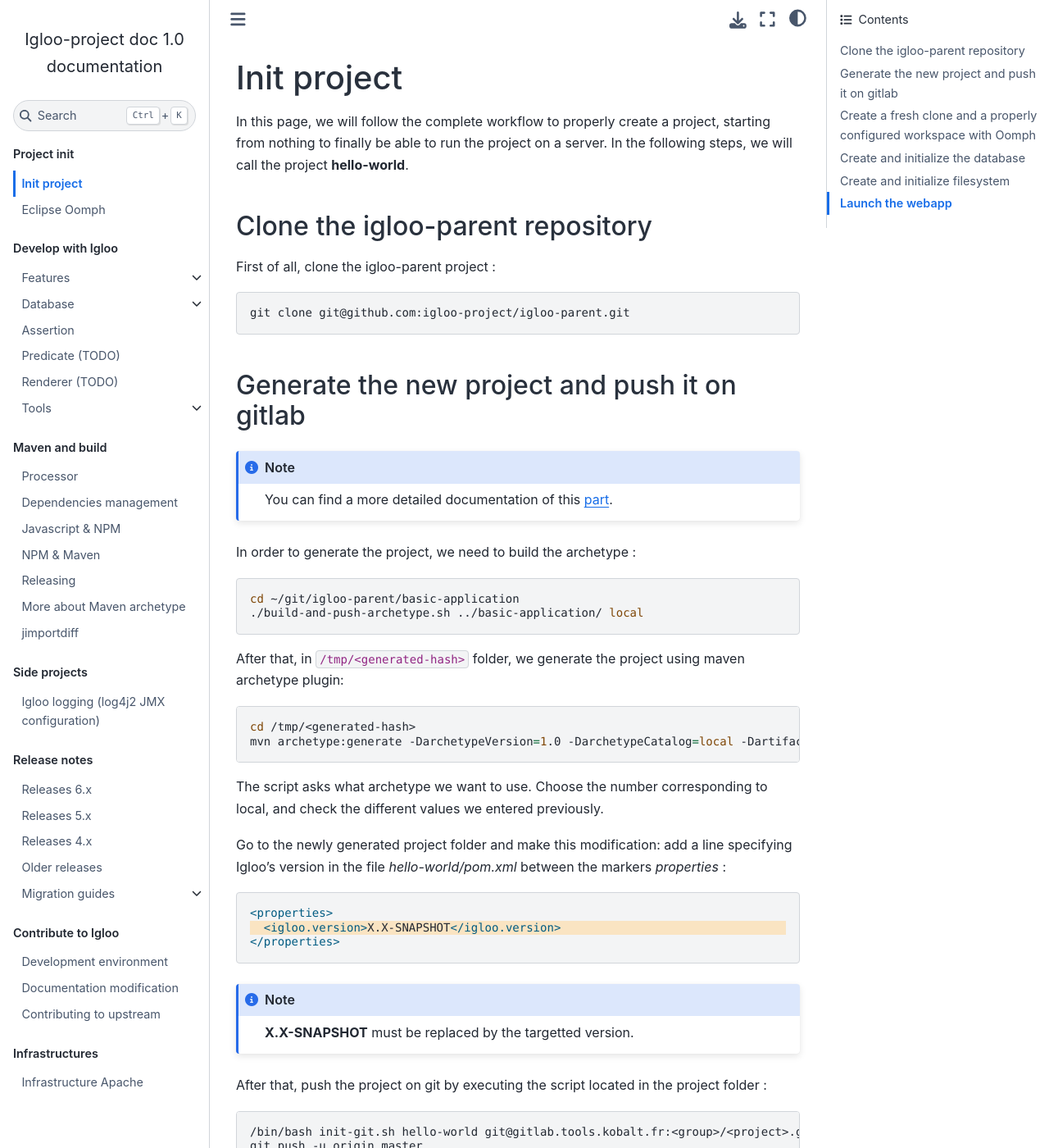
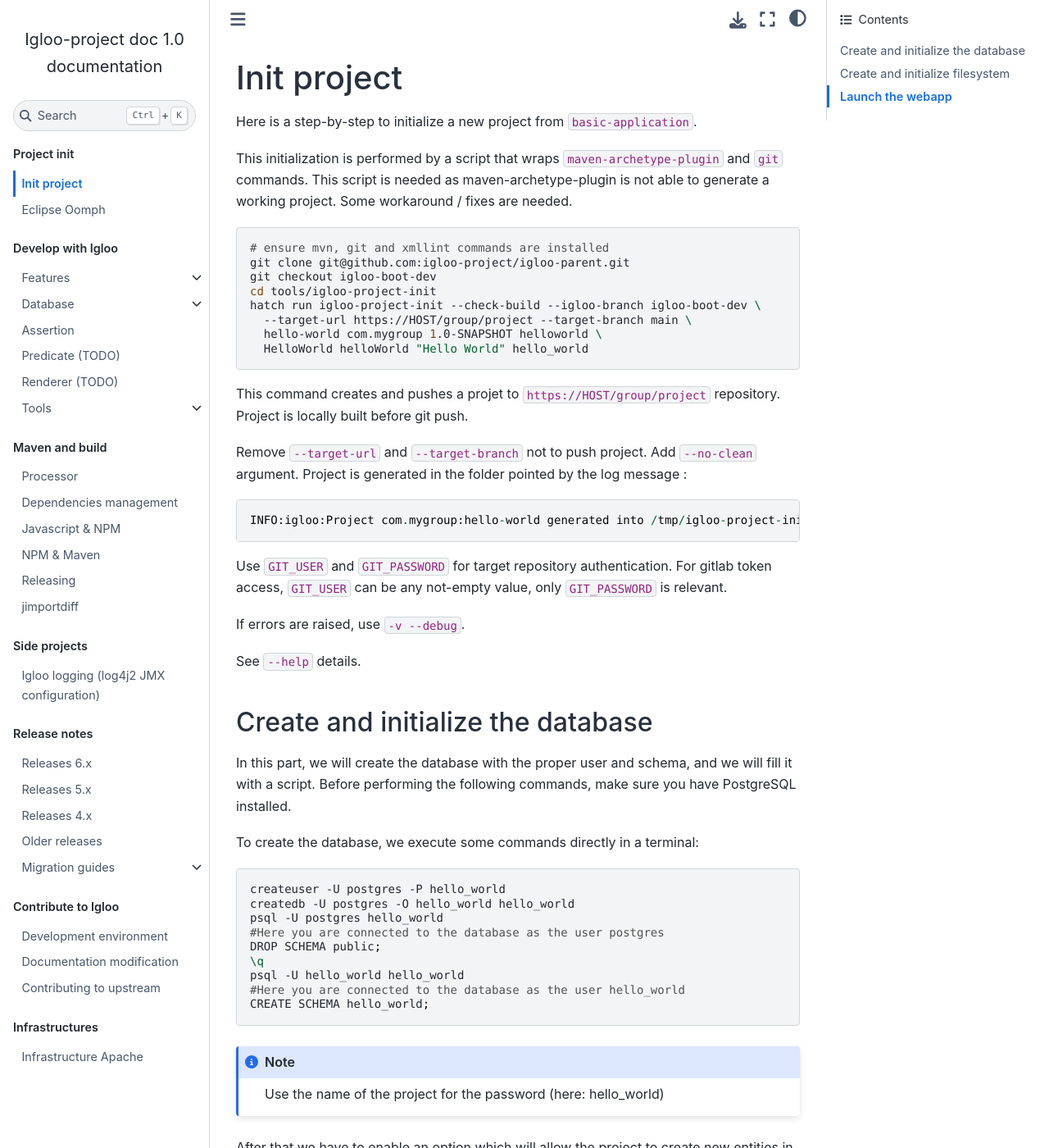
Before and after one commit to igloo-project/igloo-doc, a Sphinx documentation site: the page built from source/init/project-init.md, in a window 1280 px wide and 1400 px high. Shown: the whole window at 82% size. Built offline with Sphinx 7.4.7 and the Sphinx Book theme 1.1.4, drawn with Linux system fonts in a browser that asks for light colours; some of the changed text lies outside the part shown.

Commit message:
project init: igloo 6.x updates

````diff
--- a/source/index.rst
+++ b/source/index.rst
@@ -32,7 +32,6 @@ Igloo-project Documentation
    maven/javascript
    maven/npm
    maven/releasing
-   maven/use-maven-archetype
    maven/jimportdiff
 
 .. toctree::
--- /dev/null
+++ b/source/init/project-init.md
@@ -0,0 +1,73 @@
+(quick-initialization)=
+
+# Init project
+
+Here is a step-by-step to initialize a new project from `basic-application`.
+
+This initialization is performed by a script that wraps `maven-archetype-plugin` and `git`
+commands. This script is needed as maven-archetype-plugin is not able to generate a working
+project. Some workaround / fixes are needed.
+
+```bash
+# ensure mvn, git and xmllint commands are installed
+git clone git@github.com:igloo-project/igloo-parent.git
+git checkout igloo-boot-dev
+cd tools/igloo-project-init
+hatch run igloo-project-init --check-build --igloo-branch igloo-boot-dev \
+  --target-url https://HOST/group/project --target-branch main \
+  hello-world com.mygroup 1.0-SNAPSHOT helloworld \
+  HelloWorld helloWorld "Hello World" hello_world
+```
+
+This command creates and pushes a projet to `https://HOST/group/project` repository. Project
+is locally built before git push.
+
+Remove `--target-url` and `--target-branch` not to push project. Add `--no-clean` argument.
+Project is generated in the folder pointed by the log message :
+
+```
+INFO:igloo:Project com.mygroup:hello-world generated into /tmp/igloo-project-init-3nq6u513/hello-world/hello-world
+```
+
+Use `GIT_USER` and `GIT_PASSWORD` for target repository authentication. For gitlab token access, `GIT_USER` can
+be any not-empty value, only `GIT_PASSWORD` is relevant.
+
+If errors are raised, use `-v --debug`.
+
+See `--help` details.
+
+## Create and initialize the database
+
+In this part, we will create the database with the proper user and schema, and we will fill it with a script.
+Before performing the following commands, make sure you have PostgreSQL installed.
+
+To create the database, we execute some commands directly in a terminal:
+
+```bash
+createuser -U postgres -P hello_world
+createdb -U postgres -O hello_world hello_world
+psql -U postgres hello_world
+#Here you are connected to the database as the user postgres
+DROP SCHEMA public;
+\q
+psql -U hello_world hello_world
+#Here you are connected to the database as the user hello_world
+CREATE SCHEMA hello_world;
+```
+
+:::{note}
+Use the name of the project for the password (here: hello_world)
+:::
+
+After that we have to enable an option which will allow the project to create new entities in the database.
+
+## Create and initialize filesystem
+
+```bash
+sudo mkdir /data/services/hello-world
+sudo chown "${USER}." /data/services/hello-world
+```
+
+## Launch the webapp
+
+Launch application with de launcher from `app` module (cf `start-class` in pom.xml, e.g. `basicapp.app.SpringBootMain`).
--- a/source/init/project-init.rst
+++ /dev/null
@@ -1,138 +0,0 @@
-.. _quick-initialization:
-
-Init project
-============
-
-In this page, we will follow the complete workflow to properly create a project, starting from nothing
-to finally be able to run the project on a server.
-In the following steps, we will call the project **hello-world**.
-
-Clone the igloo-parent repository
----------------------------------
-
-First of all, clone the igloo-parent project :
-
-.. code-block:: bash
-
-  git clone git@github.com:igloo-project/igloo-parent.git
-
-
-Generate the new project and push it on gitlab
-----------------------------------------------
-
-.. note:: You can find a more detailed documentation of this :ref:`part <more-about-maven-archetype>`.
-
-In order to generate the project, we need to build the archetype :
-
-
-.. code-block:: bash
-
-  cd ~/git/igloo-parent/basic-application
-  ./build-and-push-archetype.sh ../basic-application/ local
-
-After that, in ``/tmp/<generated-hash>`` folder, we generate the project using maven archetype plugin:
-
-
-.. code-block:: bash
-
-  cd /tmp/<generated-hash>
-  mvn archetype:generate -DarchetypeVersion=1.0 -DarchetypeCatalog=local -DartifactId=hello-world -DgroupId=fr.hello.world -Dversion=0.1-SNAPSHOT -Dpackage=fr.hello.world -DarchetypeApplicationNamePrefix="HelloWorld" -DarchetypeSpringAnnotationValuePrefix="helloWorld" -DarchetypeFullApplicationName="Customer - Hello World" -DarchetypeDatabasePrefix=hello_world -DarchetypeDataDirectory=hello-world
-
-
-The script asks what archetype we want to use. Choose the number corresponding
-to local, and check the different values we entered previously.
-
-Go to the newly generated project folder and make this modification: add a line specifying Igloo's version in the
-file `hello-world/pom.xml` between the markers `properties` :
-
-.. code-block:: xml
-  :emphasize-lines: 2
-
-  <properties>
-    <igloo.version>X.X-SNAPSHOT</igloo.version>
-  </properties>
-
-.. note:: **X.X-SNAPSHOT** must be replaced by the targetted version.
-
-After that, push the project on git by executing the script located in the project folder :
-
-.. code-block:: bash
-
-  /bin/bash init-git.sh hello-world git@gitlab.tools.kobalt.fr:<group>/<project>.git
-  git push -u origin master
-
-After pushing the project on git, we have to delete the created folder and
-start working with a fresh one.
-
-.. code-block:: bash
-
-  rm -rf /tmp/<generated-hash>/
-
-We will make a new clone of the project using Oomph in the next step.
-
-
-Create a fresh clone and a properly configured workspace with Oomph
--------------------------------------------------------------------
-
-Open an Eclipse (> 4.7 Oxygen, last release preferred) and select a new and clean workspace.
-
-After that, follow the :ref:`Oomph documentation <oomph-project-init>` until the window with multiple variables to fill in.
-
-Here are the values to fill :
-
-* Nom du clone git : ``hello-world``
-* Url du dépôt: git url where project is pushed
-* Branche : master
-* Répertoire du tomcat : ${user.home}/Documents/apps/apache-tomcat-8.5.23; provide a folder where
-  an Apache Tomcat binary distribution is unpacked.
-* Nom du projet maven : hello-world
-* Nom de la webapp : hello-world-webapp
-* Nom du projet gitlab : hello-world
-
-From here, follow the ending steps from :ref:`Oomph documentation <oomph-project-init>`.
-
-Create and initialize the database
-----------------------------------
-
-In this part, we will create the database with the proper user and schema, and we will fill it with a script.
-Before performing the following commands, make sure you have PostgreSQL installed.
-
-To create the database, we execute some commands directly in a terminal:
-
-.. code-block:: bash
-
-  createuser -U postgres -P hello_world
-  createdb -U postgres -O hello_world hello_world
-  psql -U postgres hello_world
-  #Here you are connected to the database as the user postgres
-  DROP SCHEMA public;
-  \q
-  psql -U hello_world hello_world
-  #Here you are connected to the database as the user hello_world
-  CREATE SCHEMA hello_world;
-
-.. note:: Use the name of the project for the password (here: hello_world)
-
-After that we have to enable an option which will allow the project to create new entities in the database.
-
-
-Create and initialize filesystem
---------------------------------
-
-.. code-block:: bash
-
-   sudo mkdir /data/services/basic-application
-   sudo chown "${USER}." /data/services/basic-application
-
-
-Launch the webapp
------------------
-
-Now we have all the tools properly configurated and ready to run our project.
-
-To do that, we just start Tomcat in Eclipse (if you don't have the server view : **Window -> Show view -> Other -> Server/Servers**).
-
-To access to our project, we can go to http://localhost:8080/basic-application .
-To access the console, the address is http://localhost:8080/basic-application/console/ .
-
-.. note:: Until you change it, the login/password for the project and the project's console is admin/admin.
````
Also changed, not shown: source/maven/use-maven-archetype.rst (deleted, +0 -71 lines).
